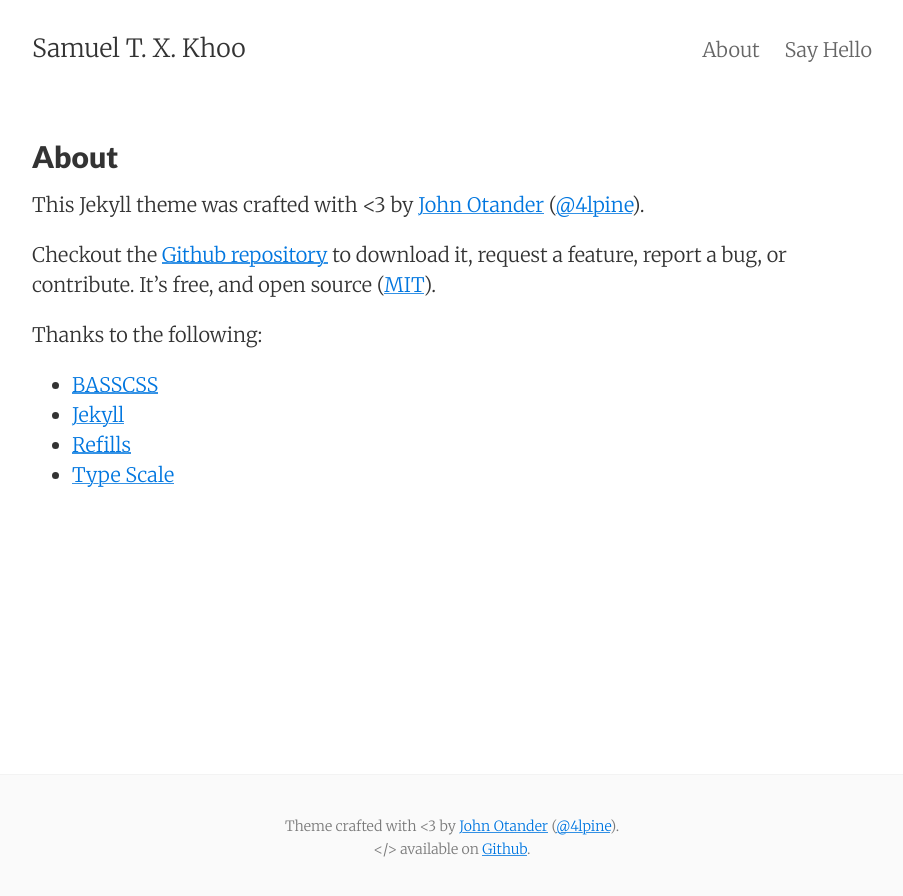
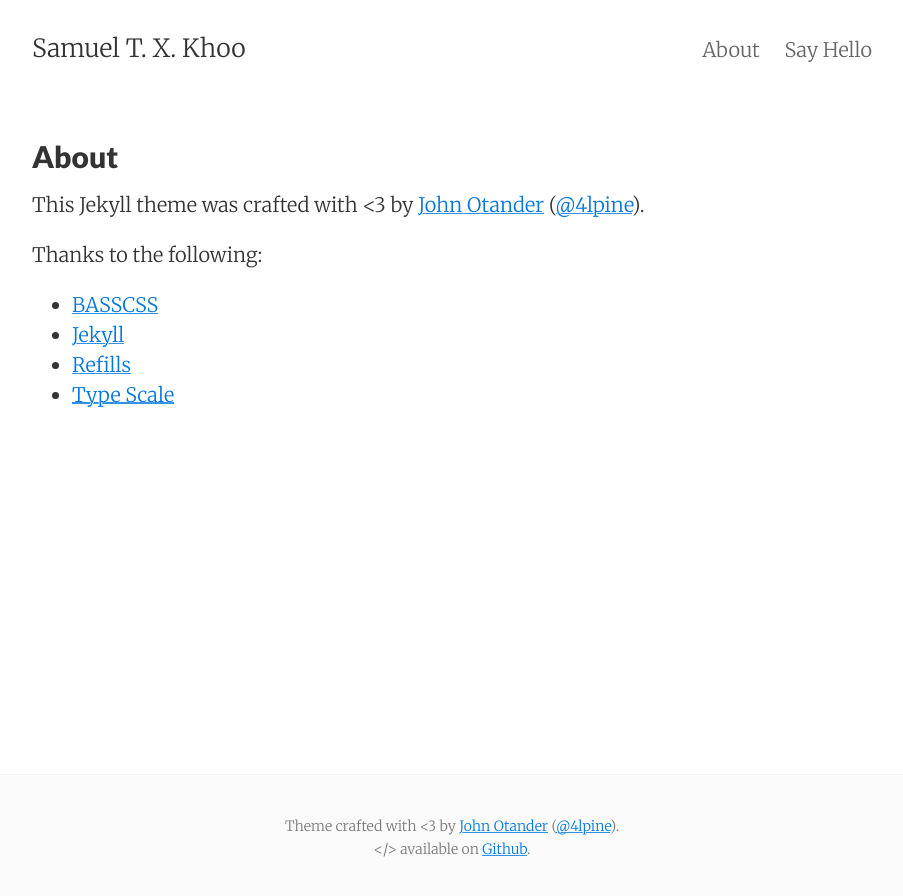
Before and after one commit to samueltxkhoo/samueltxkhoo.github.io, a Jekyll site: the page built from about.md, in a window 1280 px wide. Shown: the top 896 px of the page, without its empty margins (188-1091 px from the left). Built offline with Jekyll 4.4.1, drawn with Linux system fonts in a browser that asks for light colours.

Commit message:
modify about page

```diff
--- a/about.md
+++ b/about.md
@@ -8,9 +8,7 @@ tags: about
 This Jekyll theme was crafted with <3 by [John Otander](http://johnotander.com)
 ([@4lpine](https://twitter.com/4lpine)).
 
-Checkout the [Github repository](https://github.com/johnotander/pixyll) to download it,
-request a feature, report a bug, or contribute. It's free, and open source
-([MIT](http://opensource.org/licenses/MIT)).
+
 
 Thanks to the following:
 
```
